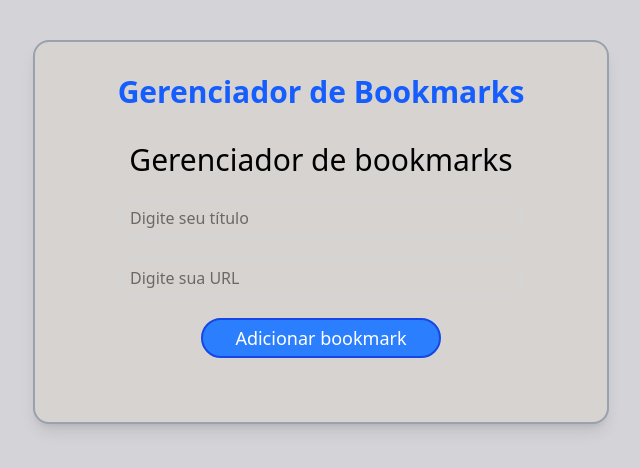
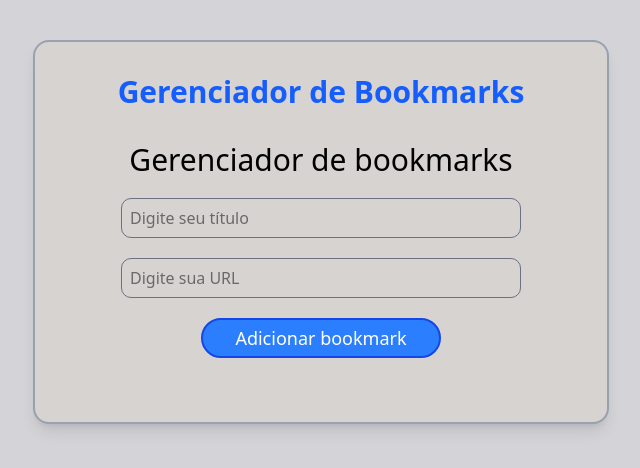
Before and after one commit to Igor-Brandalise/LynkUp, a React (Vite) app: page / in a window 1280 px wide. Shown: the top 468 px of the page, without its empty margins (319-959 px from the left). Built offline with nearby package versions, Linux system fonts and the light colour scheme.

Commit message:
verificação de URl duplicada

```diff
--- a/src/components/formulario.tsx
+++ b/src/components/formulario.tsx
@@ -3,17 +3,28 @@ import type { Favorito } from "../types/favorito";
 
 type Props = {
   aoAdicionar: (favorito: Favorito) => void;
+  favoritos: Favorito[]
 };
 
-export function Formulario({ aoAdicionar }: Props) {
+export function Formulario({ aoAdicionar, favoritos }: Props) {
   const [titulo, setTitulo] = useState("");
   const [url, setUrl] = useState("");
+  const [erro, setErro] = useState("");
 
   const handleSubmit = (e: React.FormEvent) => {
     e.preventDefault();
     if (!titulo || !url) {
       return;
     }
+
+    const urlJaExiste = favoritos.some( f => f.url === url)
+
+    if(urlJaExiste){
+      setErro("Essa URL já foi adicionada")
+      return
+    }
+
+    setErro("")
 
     const novoFavorito: Favorito = {
       id: crypto.randomUUID(),
@@ -36,7 +47,7 @@ export function Formulario({ aoAdicionar }: Props) {
         value={titulo}
         onChange={(e) => setTitulo(e.target.value)}
         placeholder="Digite seu título"
-        className="w-[25rem] h-10 border-1 border-gray-300 rounded-[10px] p-2"
+        className="w-[25rem] h-10 border-1 border-gray-500 rounded-[10px] p-2"
       />
 
       <input
@@ -44,8 +55,12 @@ export function Formulario({ aoAdicionar }: Props) {
         value={url}
         onChange={(e) => setUrl(e.target.value)}
         placeholder="Digite sua URL"
-        className="w-[25rem] h-10 border-1 border-gray-300 rounded-[10px] p-2"
+        className="w-[25rem] h-10 border-1 border-gray-500 rounded-[10px] p-2"
       />
+
+{erro && (
+  <p className="text-red-600 font-bold">{erro}</p>
+)}
 
       <button
         type="submit"
@@ -54,6 +69,7 @@ export function Formulario({ aoAdicionar }: Props) {
       >
         Adicionar bookmark
       </button>
+
     </form>
   );
 }
```
